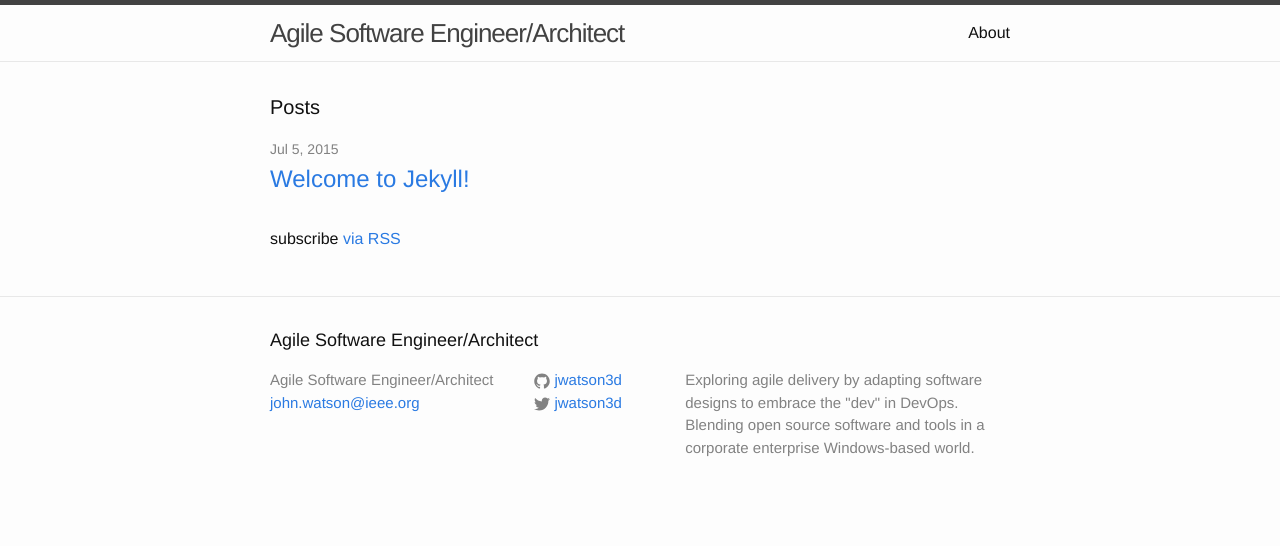
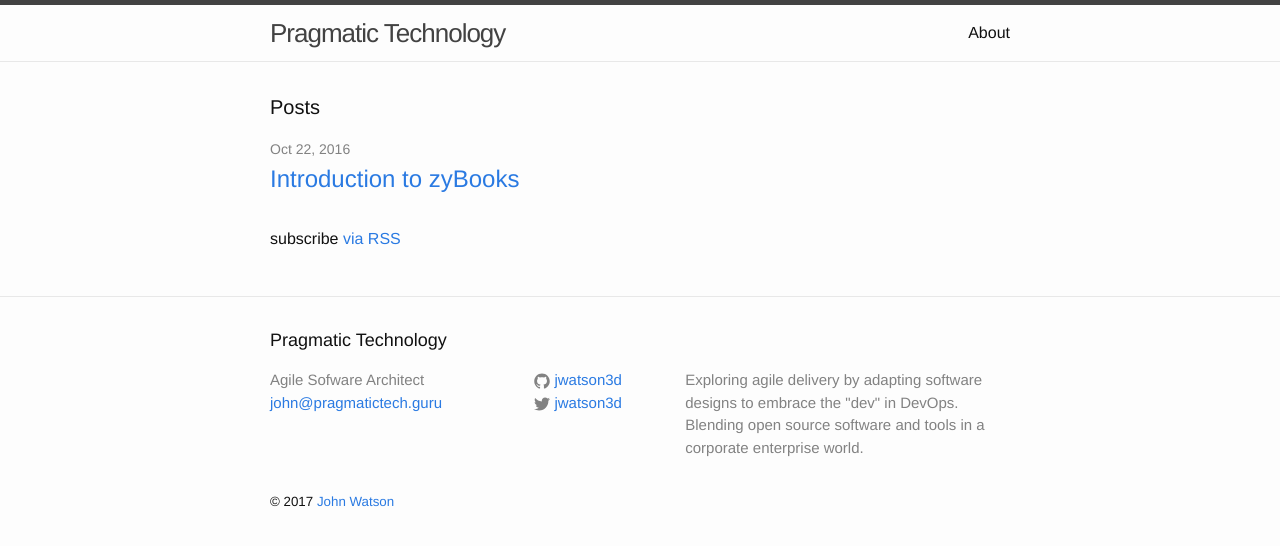
Before and after one commit to jwatson3d/jwatson3d.github.io, a Jekyll site: the page built from index.html, in a window 1280 px wide. Shown: the top 546 px of the page. Built offline with Jekyll 4.4.1, drawn with Linux system fonts in a browser that asks for light colours.

Commit message:
Intro to zyBooks post

```diff
--- a/_config.yml
+++ b/_config.yml
@@ -1,12 +1,18 @@
 # Site settings
-title: Agile Software Engineer/Architect
-email: john.watson@ieee.org
+title: Pragmatic Technology
+author: John Watson
+email: john@pragmatictech.guru
 description: > # this means to ignore newlines until "baseurl:"
   Exploring agile delivery by adapting software designs to
   embrace the "dev" in DevOps. Blending open source software
-  and tools in a corporate enterprise Windows-based world.
+  and tools in a corporate enterprise world.
+
 baseurl: "" # the subpath of your site, e.g. /blog/
 url: "http://blog.pragmatictech.guru" # the base hostname & protocol for your site
+
+permalink: pretty
+#permalink: /blog/:title
+
 twitter_username: jwatson3d
 github_username:  jwatson3d
 linkedin_username: jwatson3d
--- a/_includes/footer.html
+++ b/_includes/footer.html
@@ -7,7 +7,7 @@
     <div class="footer-col-wrapper">
       <div class="footer-col  footer-col-1">
         <ul class="contact-list">
-          <li>{{ site.title }}</li>
+          <li>Agile Sofware Architect</li>
           <li><a href="mailto:{{ site.email }}">{{ site.email }}</a></li>
         </ul>
       </div>
@@ -50,6 +50,7 @@
       </div>
     </div>
 
+    <span><small>&copy; {{ site.time | date: '%Y' }} <a href="/" class="black">{{ site.author }}</a></small></span>
   </div>
 
 </footer>
```
Also changed, not shown: _posts/2016-10-22-intro-to-zybooks.md (added, +33 -0 lines), _drafts/2015-07-05-welcome-to-jekyll.markdown (renamed from _posts/2015-07-05-welcome-to-jekyll.markdown), img/JW-avatar.png (added), img/it145-zybooks-lab-1.10.1-input.png (added), img/it145-zybooks-lab-1.10.1-output.png (added), img/it145-zybooks-part-award.png (added), img/it145-zybooks-part-before.png (added), 1 other file.
